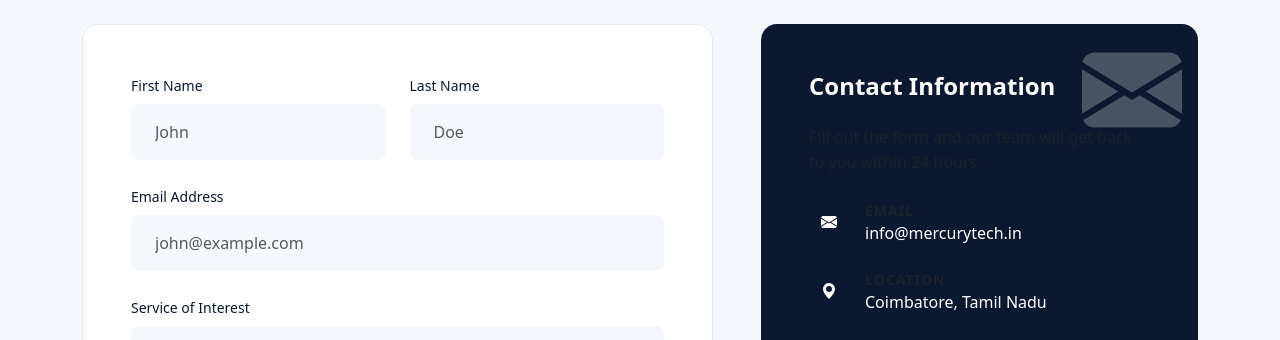
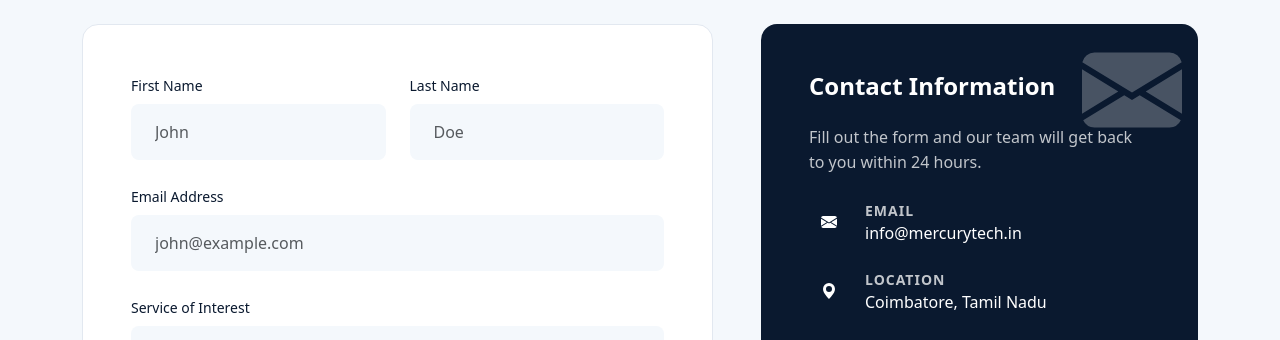
Before and after one commit to Rithesh1904/Mercury-Technology, a React (Vite) app: page / in a window 1280 px wide. Shown: the part 7100-7440 px from the top of the page. Built offline with nearby package versions, Linux system fonts and the light colour scheme.

Commit message:
Changes made in About Page

```diff
--- a/src/components/Contact.jsx
+++ b/src/components/Contact.jsx
@@ -89,7 +89,7 @@ export default function Contact() {
                   <div className="position-relative z-index-1">
                     <div className="mb-5">
                       <h4 className="fw-bold mb-4 text-white">Contact Information</h4>
-                      <p className="text-muted mb-4" style={{ lineHeight: 1.6 }}>Fill out the form and our team will get back to you within 24 hours.</p>
+                      <p className="text-white opacity-75 mb-4" style={{ lineHeight: 1.6 }}>Fill out the form and our team will get back to you within 24 hours.</p>
 
                       <div className="d-flex align-items-center gap-3 mb-4">
                         <div className="bg-primary-blue rounded-circle p-2 d-flex align-items-center justify-content-center" style={{ width: '40px', height: '40px' }}>
@@ -98,8 +98,8 @@ export default function Contact() {
                           </svg>
                         </div>
                         <div>
-                          <p className="mb-0 small text-uppercase text-muted fw-semibold" style={{ letterSpacing: '1px' }}>Email</p>
-                          <p className="mb-0 fw-medium">info@mercurytech.in</p>
+                          <p className="mb-0 small text-uppercase text-white opacity-75 fw-semibold" style={{ letterSpacing: '1px' }}>Email</p>
+                          <p className="mb-0 fw-medium text-white">info@mercurytech.in</p>
                         </div>
                       </div>
 
@@ -110,8 +110,8 @@ export default function Contact() {
                           </svg>
                         </div>
                         <div>
-                          <p className="mb-0 small text-uppercase text-muted fw-semibold" style={{ letterSpacing: '1px' }}>Location</p>
-                          <p className="mb-0 fw-medium">Coimbatore, Tamil Nadu</p>
+                          <p className="mb-0 small text-uppercase text-white opacity-75 fw-semibold" style={{ letterSpacing: '1px' }}>Location</p>
+                          <p className="mb-0 fw-medium text-white">Coimbatore, Tamil Nadu</p>
                         </div>
                       </div>
                     </div>
```
